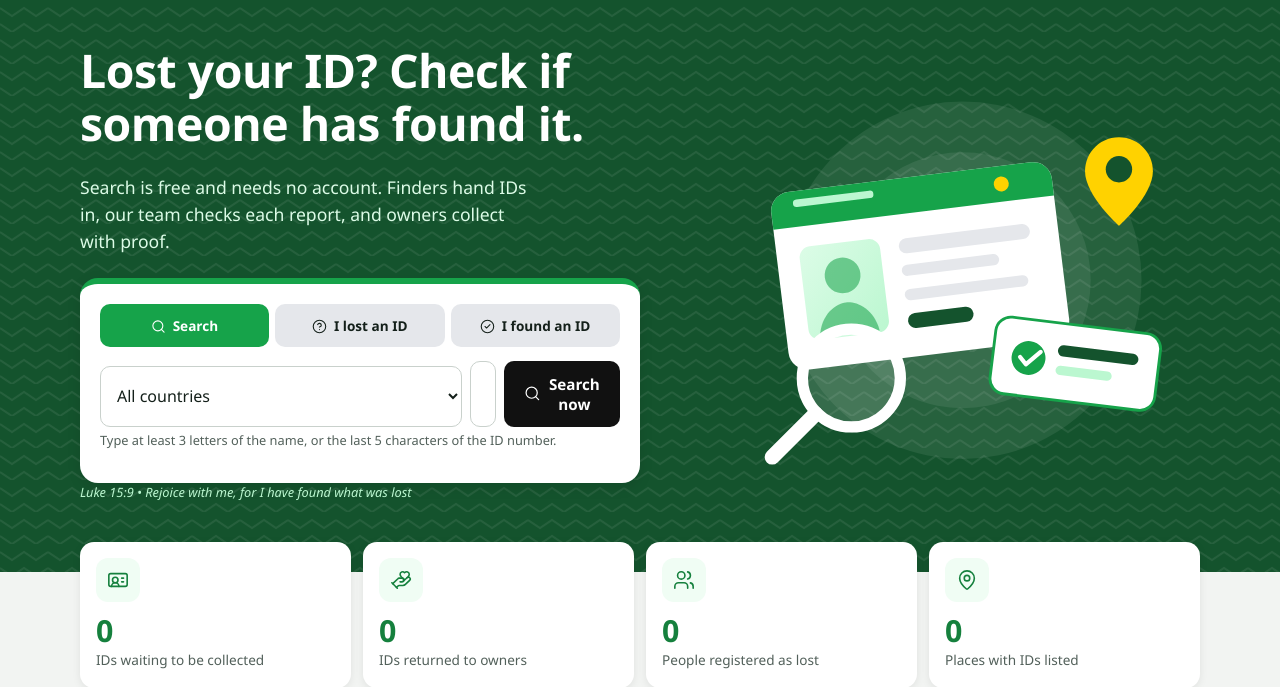
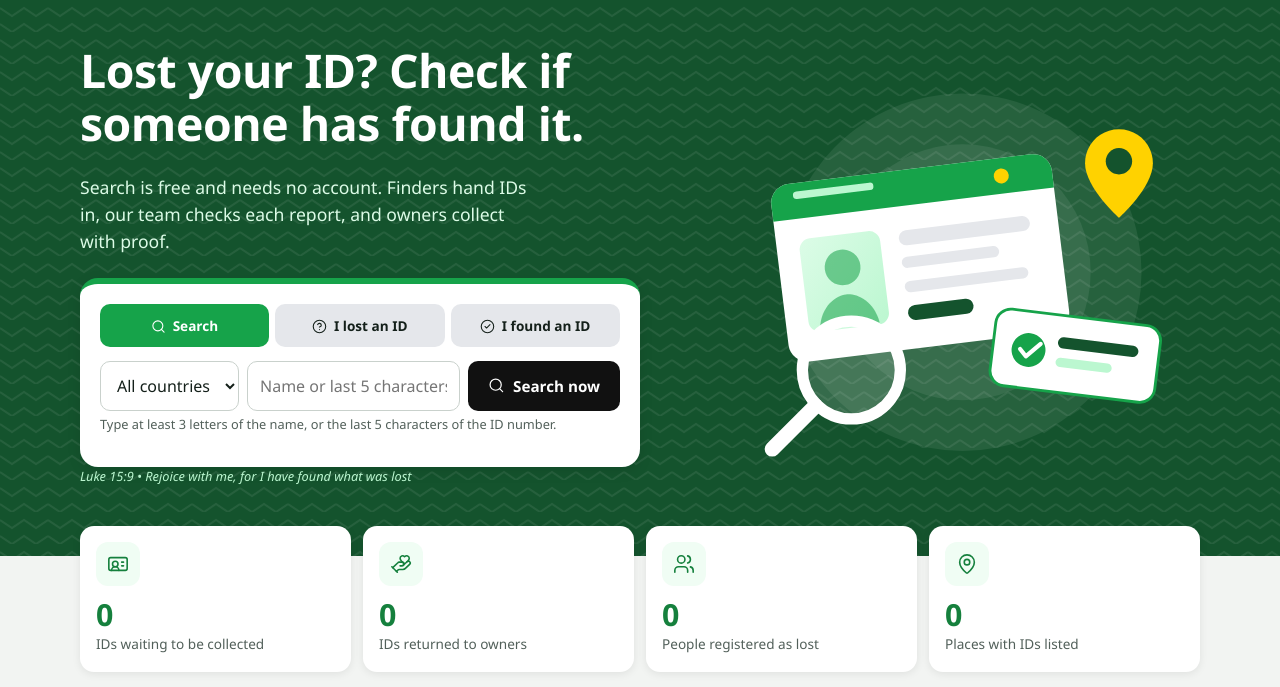
Before and after one commit to takundamukarati7-creator/chawanikwa, a Django app: page / in a window 1280 px wide. Shown: the part 107-794 px from the top of the page. Run offline with Django 5.2, Linux system fonts and the light colour scheme; data that the repository does not hold is empty; parts of the project's set-up code (start-up, migrations or seed data) failed here and were passed over.

Commit message:
Add files via upload

```diff
--- a/static/css/app.css
+++ b/static/css/app.css
@@ -71,6 +71,8 @@ input[type=checkbox]{width:auto;margin:3px 8px 0 0;accent-color:var(--green);fle
 .tabs a.active{background:var(--green);color:#fff}
 .searchbar{display:flex;gap:8px}
 .searchbar input{margin:0;flex:1}
+.searchbar select.country-select{margin:0;width:auto;flex:none;max-width:42%}
+@media (max-width:560px){.searchbar{flex-wrap:wrap}.searchbar select.country-select{max-width:none;width:100%}.searchbar input{min-width:60%}}
 .warn{margin:18px 0;padding:12px 14px;background:var(--warn-bg);border:1px dashed var(--warn-line);border-radius:8px;font-size:.85rem;line-height:1.45}
 
 /* Hero */
```
